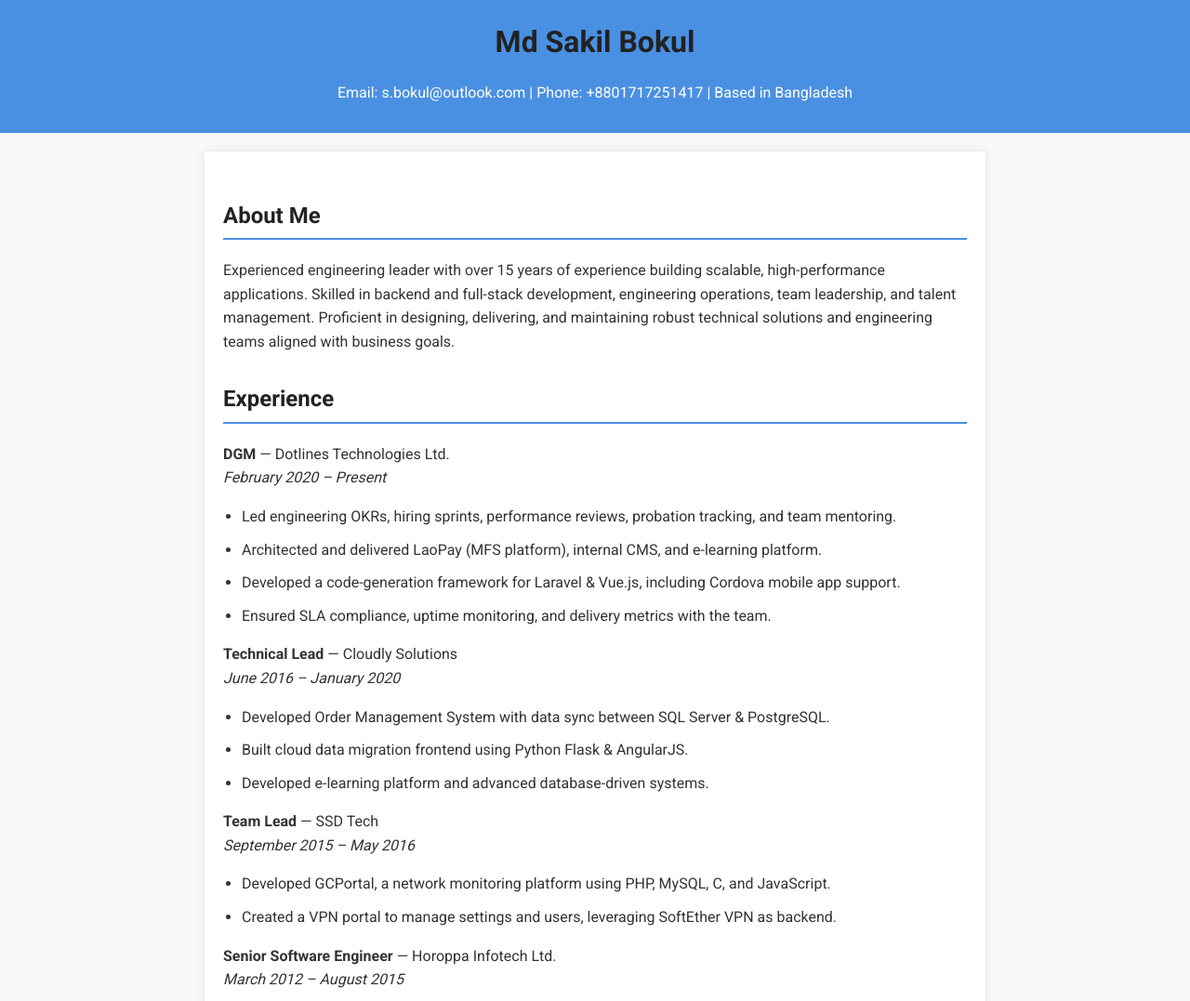
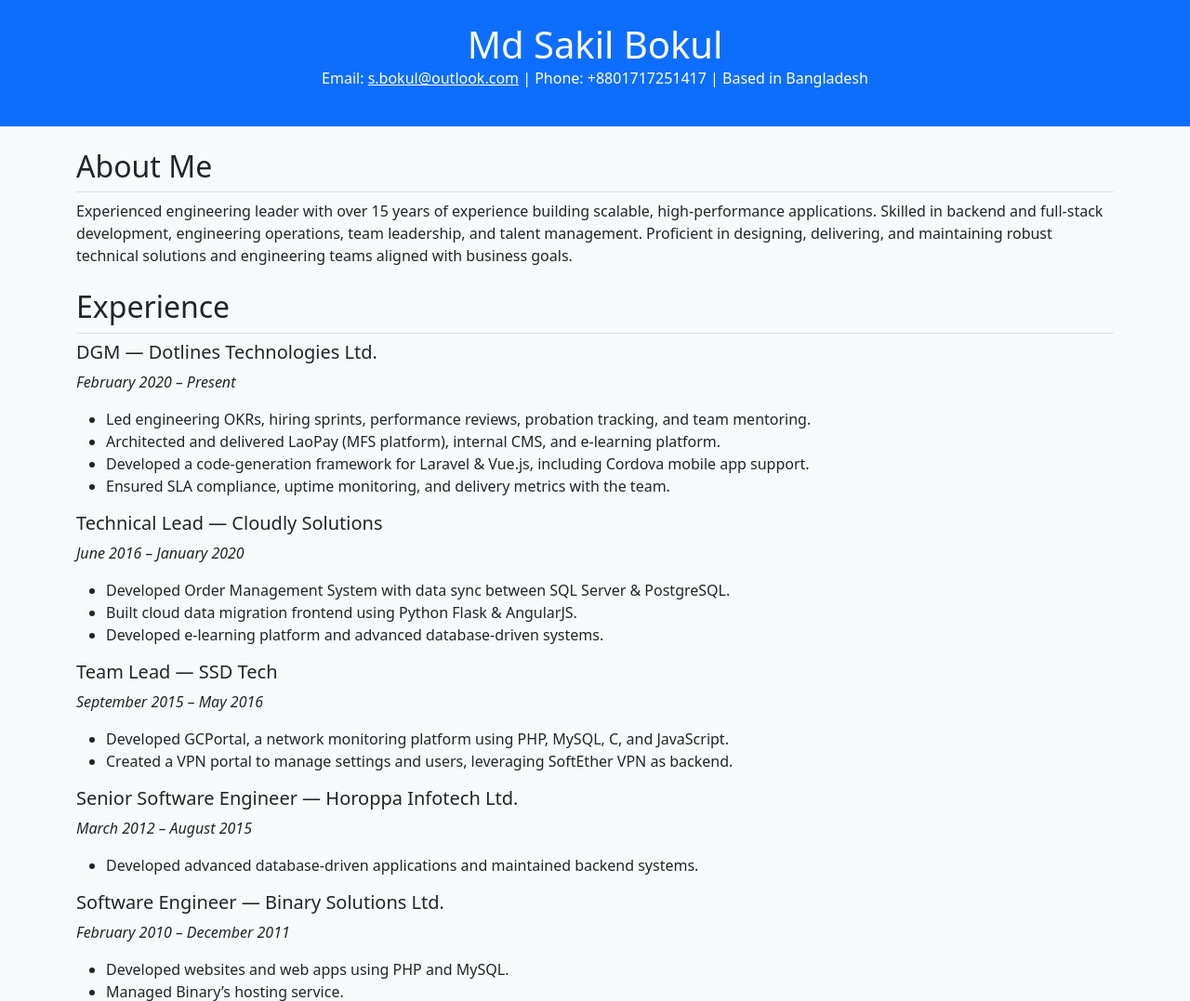
Before and after one commit to s-bokul/s-bokul.github.io, a plain HTML site: page index.html in a window 1280 px wide. Shown: the top 1077 px of the page at 93% size. Drawn offline with nearby package versions, Linux system fonts and the light colour scheme.

Commit message:
updated design with bootstrap

```diff
--- a/index.html
+++ b/index.html
@@ -5,113 +5,32 @@
   <meta charset="UTF-8">
   <meta name="viewport" content="width=device-width, initial-scale=1.0">
   <title>Md Sakil Bokul — Online CV</title>
-  <link href="https://fonts.googleapis.com/css2?family=Roboto:wght@400;700&display=swap" rel="stylesheet">
-  <style>
-    body {
-      font-family: 'Roboto', sans-serif;
-      margin: 0;
-      background-color: #f9f9f9;
-      color: #333;
-      line-height: 1.6;
-    }
-
-    header {
-      background-color: #4a90e2;
-      color: #fff;
-      padding: 20px;
-      text-align: center;
-    }
-
-    .container {
-      max-width: 800px;
-      margin: 20px auto;
-      background: #fff;
-      padding: 20px;
-      box-shadow: 0 0 10px rgba(0, 0, 0, 0.1);
-    }
-
-    h1,
-    h2 {
-      color: #222;
-    }
-
-    h1 {
-      margin: 0;
-    }
-
-    h2 {
-      margin-top: 30px;
-      border-bottom: 2px solid #4a90e2;
-      padding-bottom: 5px;
-    }
-
-    ul {
-      list-style: disc;
-      padding-left: 20px;
-    }
-
-    p,
-    li {
-      margin-bottom: 10px;
-    }
-
-    .section {
-      margin-bottom: 20px;
-    }
-
-    a {
-      color: #4a90e2;
-      text-decoration: none;
-    }
-
-    @media (max-width: 600px) {
-      body {
-        padding: 0 10px;
-      }
-
-      .container {
-        margin: 10px auto;
-        padding: 15px;
-        box-shadow: none;
-      }
-
-      header {
-        padding: 15px;
-      }
-
-      h1 {
-        font-size: 1.5em;
-      }
-
-      h2 {
-        font-size: 1.2em;
-      }
-    }
-  </style>
+  <link href="https://cdn.jsdelivr.net/npm/bootstrap@5.3.2/dist/css/bootstrap.min.css" rel="stylesheet">
 </head>
 
-<body>
+<body class="bg-light">
 
-  <header>
-    <h1>Md Sakil Bokul</h1>
-    <p>Email: <a href="mailto:s.bokul@outlook.com" style="color:#fff;">s.bokul@outlook.com</a> | Phone: +8801717251417 |
+  <header class="bg-primary text-white text-center py-4">
+    <h1 class="mb-0">Md Sakil Bokul</h1>
+    <p>Email: <a href="mailto:s.bokul@outlook.com" class="text-white">s.bokul@outlook.com</a> | Phone: +8801717251417 |
       Based in Bangladesh</p>
   </header>
 
-  <div class="container">
+  <div class="container my-4">
 
-    <div class="section">
-      <h2>About Me</h2>
+    <div class="mb-4">
+      <h2 class="border-bottom pb-2">About Me</h2>
       <p>Experienced engineering leader with over 15 years of experience building scalable, high-performance
         applications. Skilled in backend and full-stack development, engineering operations, team leadership, and talent
         management. Proficient in designing, delivering, and maintaining robust technical solutions and engineering
         teams aligned with business goals.</p>
     </div>
 
-    <div class="section">
-      <h2>Experience</h2>
+    <div class="mb-4">
+      <h2 class="border-bottom pb-2">Experience</h2>
 
-      <p><strong>DGM</strong> — Dotlines Technologies Ltd. <br> <em>February 2020 – Present</em></p>
+      <h5>DGM — Dotlines Technologies Ltd.</h5>
+      <p><em>February 2020 – Present</em></p>
       <ul>
         <li>Led engineering OKRs, hiring sprints, performance reviews, probation tracking, and team mentoring.</li>
         <li>Architected and delivered LaoPay (MFS platform), internal CMS, and e-learning platform.</li>
@@ -119,33 +38,37 @@
         <li>Ensured SLA compliance, uptime monitoring, and delivery metrics with the team.</li>
       </ul>
 
-      <p><strong>Technical Lead</strong> — Cloudly Solutions <br> <em>June 2016 – January 2020</em></p>
+      <h5>Technical Lead — Cloudly Solutions</h5>
+      <p><em>June 2016 – January 2020</em></p>
       <ul>
         <li>Developed Order Management System with data sync between SQL Server & PostgreSQL.</li>
         <li>Built cloud data migration frontend using Python Flask & AngularJS.</li>
         <li>Developed e-learning platform and advanced database-driven systems.</li>
       </ul>
 
-      <p><strong>Team Lead</strong> — SSD Tech <br> <em>September 2015 – May 2016</em></p>
+      <h5>Team Lead — SSD Tech</h5>
+      <p><em>September 2015 – May 2016</em></p>
       <ul>
         <li>Developed GCPortal, a network monitoring platform using PHP, MySQL, C, and JavaScript.</li>
         <li>Created a VPN portal to manage settings and users, leveraging SoftEther VPN as backend.</li>
       </ul>
 
-      <p><strong>Senior Software Engineer</strong> — Horoppa Infotech Ltd. <br> <em>March 2012 – August 2015</em></p>
+      <h5>Senior Software Engineer — Horoppa Infotech Ltd.</h5>
+      <p><em>March 2012 – August 2015</em></p>
       <ul>
         <li>Developed advanced database-driven applications and maintained backend systems.</li>
       </ul>
 
-      <p><strong>Software Engineer</strong> — Binary Solutions Ltd. <br> <em>February 2010 – December 2011</em></p>
+      <h5>Software Engineer — Binary Solutions Ltd.</h5>
+      <p><em>February 2010 – December 2011</em></p>
       <ul>
         <li>Developed websites and web apps using PHP and MySQL.</li>
         <li>Managed Binary’s hosting service.</li>
       </ul>
     </div>
 
-    <div class="section">
-      <h2>Core Skills</h2>
+    <div class="mb-4">
+      <h2 class="border-bottom pb-2">Core Skills</h2>
       <ul>
         <li><strong>Engineering & Architecture:</strong> System design, scalable applications, APIs (REST, MQTT),
           Laravel, Vue.js, Node.js, Python Flask, AngularJS, Databases: MySQL, PostgreSQL, MongoDB, DynamoDB, Redshift,
@@ -159,8 +82,8 @@
       </ul>
     </div>
 
-    <div class="section">
-      <h2>Education</h2>
+    <div class="mb-4">
+      <h2 class="border-bottom pb-2">Education</h2>
       <ul>
         <li><strong>B.Sc. in Computer Science & Engineering</strong> — Mawlana Bhasani Science and Technology
           University, 2009 (CGPA: 3.20)</li>
@@ -169,13 +92,15 @@
       </ul>
     </div>
 
-    <div class="section">
-      <h2>Contact</h2>
+    <div class="mb-4">
+      <h2 class="border-bottom pb-2">Contact</h2>
       <p>Email: <a href="mailto:s.bokul@outlook.com">s.bokul@outlook.com</a> | Phone: +8801717251417 | GitHub: <a
           href="https://github.com/s-bokul">https://github.com/s-bokul</a></p>
     </div>
 
   </div>
+
+  <script src="https://cdn.jsdelivr.net/npm/bootstrap@5.3.2/dist/js/bootstrap.bundle.min.js"></script>
 </body>
 
 </html>
```
